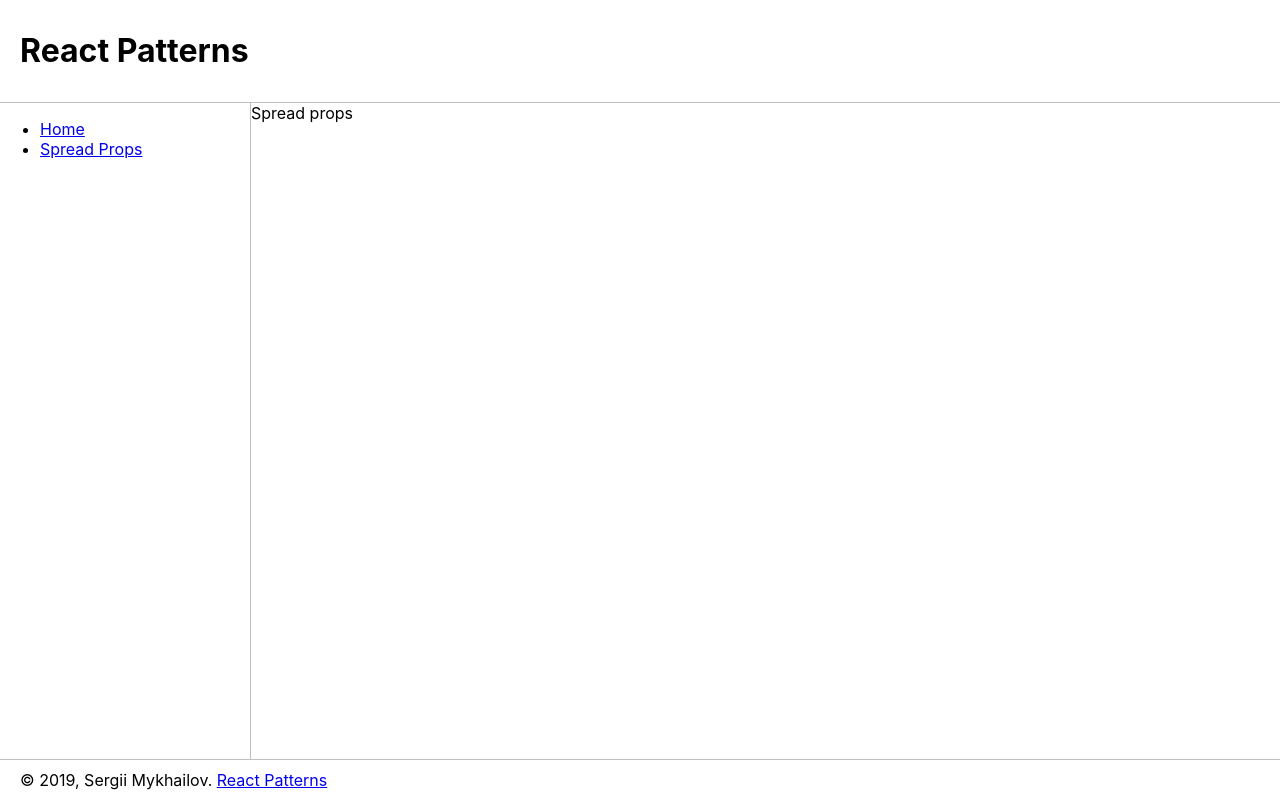
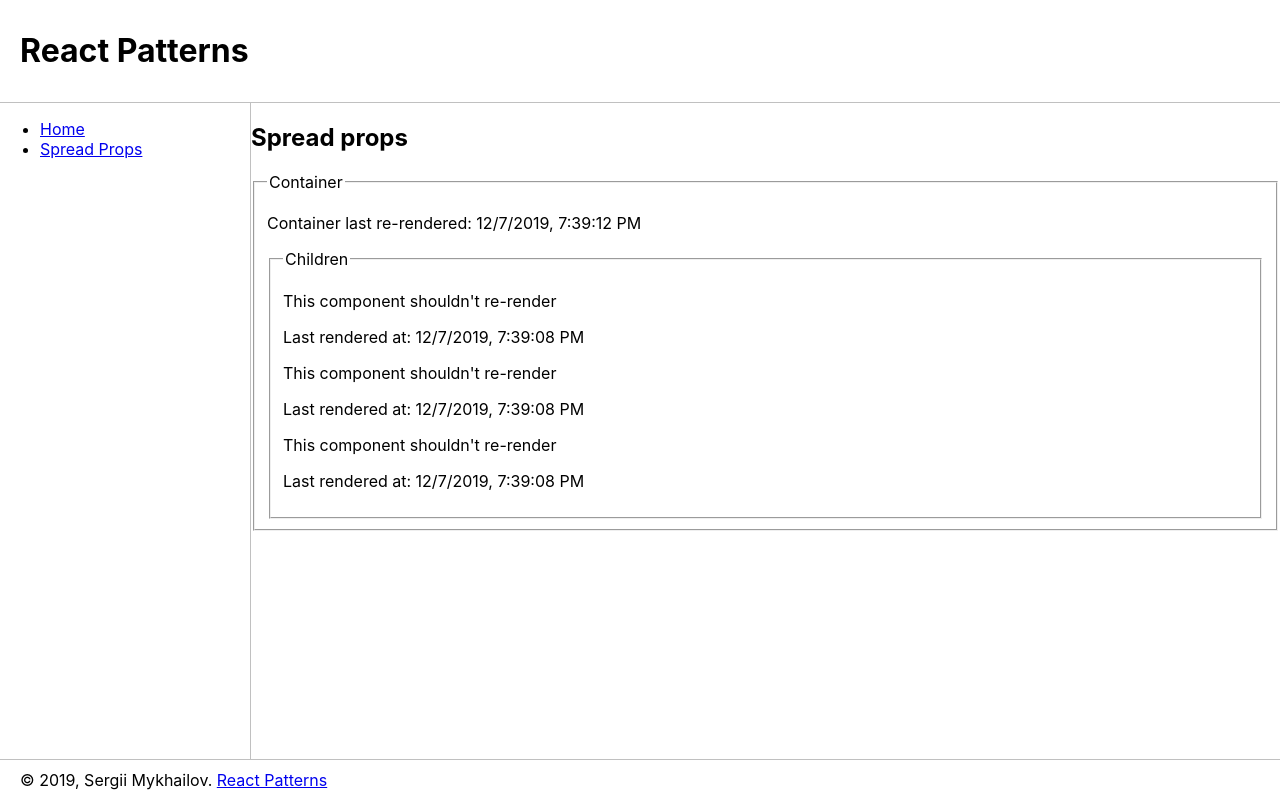
Before and after one commit to smykhailov/react-patterns, a React (Create React App) app: page /spread-props in a window 1280 px wide. Built offline with nearby package versions, Linux system fonts and the light colour scheme.

Commit message:
Added container and child components

```diff
--- a/src/components/spread-props.tsx
+++ b/src/components/spread-props.tsx
@@ -1,7 +1,68 @@
-import React from 'react';
+import React, { Component } from 'react';
 
 const SpreadProperties: React.FC = () => {
-  return <div>Spread props</div>;
+  return (
+    <div>
+      <h2>Spread props</h2>
+      <Container />
+    </div>
+  );
+};
+
+class Container extends Component<{}, TContainerState> {
+  private intervalFunctionId?: NodeJS.Timeout;
+
+  constructor(props: {}) {
+    super(props);
+
+    this.state = {
+      date: new Date()
+    };
+  }
+
+  componentDidMount() {
+    this.intervalFunctionId = setInterval(this.changeDate, 2000);
+  }
+
+  componentWillUnmount() {
+    clearInterval(this.intervalFunctionId!);
+  }
+
+  changeDate = () => this.setState({ date: new Date() });
+
+  render() {
+    return (
+      <div>
+        <fieldset>
+          <legend>Container</legend>
+          <p>Container last re-rendered: {this.state.date.toLocaleString()}</p>
+          <fieldset>
+            <legend>Children</legend>
+            <Child shouldUpdate={false} />
+            <Child shouldUpdate={false} />
+            <Child shouldUpdate={false} />
+          </fieldset>
+        </fieldset>
+      </div>
+    );
+  }
+}
+
+const Child: React.FC<TChildProps> = React.memo((props: TChildProps) => {
+  return (
+    <div>
+      <p>This component shouldn't re-render</p>
+      <p>Last rendered at: {new Date().toLocaleString()}</p>
+    </div>
+  );
+});
+
+type TChildProps = {
+  shouldUpdate: boolean;
+};
+
+type TContainerState = {
+  date: Date;
 };
 
 export default SpreadProperties;
```
